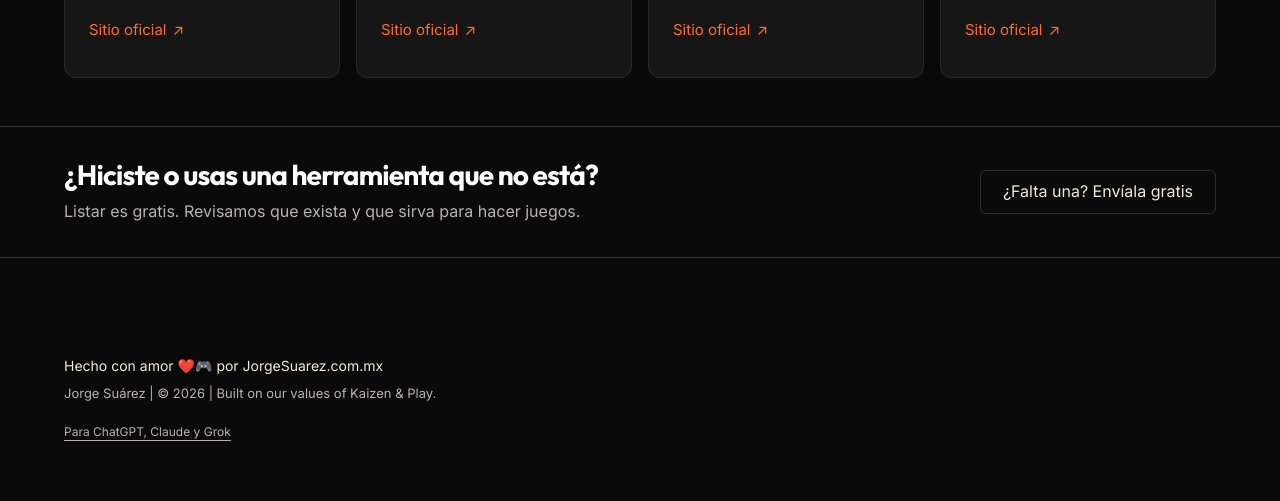
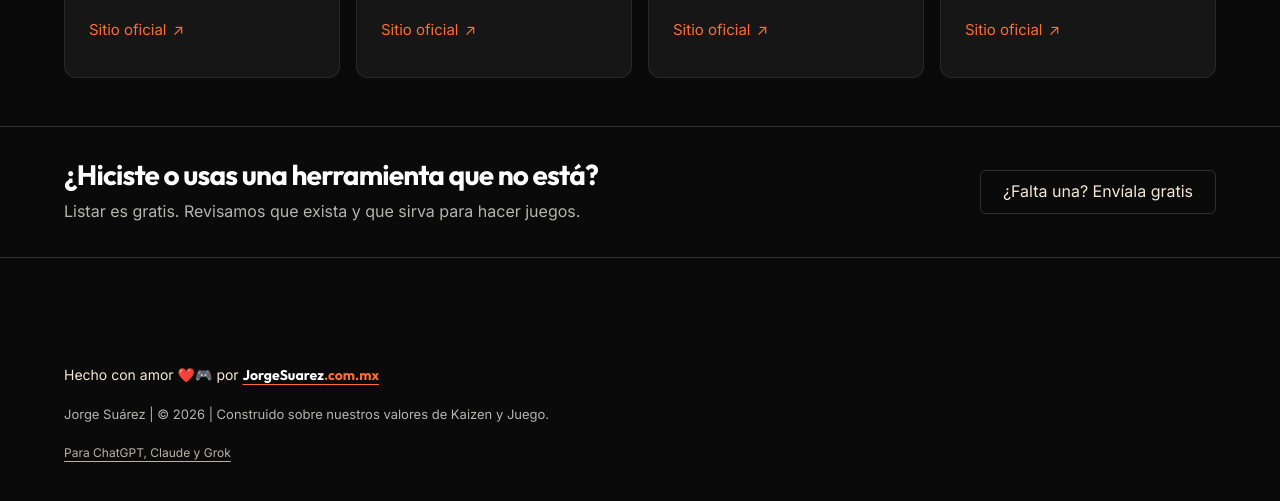
Before and after one commit to jorgefsb/game-industry-resources, a plain HTML site: page ia/index.html in a window 1280 px wide. Shown: the part 5701-6202 px from the top of the page. Drawn offline with Linux system fonts and the light colour scheme.

Commit message:
Footer de /ia/ con liga a JorgeSuarez.com.mx (ida y vuelta)

```diff
--- a/ia/ia.css
+++ b/ia/ia.css
@@ -290,6 +290,9 @@ footer.papacito-footer { display: block; border-top: 1px solid var(--line); padd
 .hud__cta { gap: var(--sp-2); }
 footer.foot { margin-top: var(--sp-7); padding-top: var(--sp-7); padding-bottom: calc(48px + env(safe-area-inset-bottom)); display: grid; gap: 6px; font-size: 13px; color: var(--text-secondary); }
 .foot__love { color: var(--text); font-size: 14px; }
+.foot__home { display: inline-flex; align-items: center; min-height: var(--tap); font-family: var(--display); font-weight: 700; color: var(--text-strong); text-decoration: underline; text-decoration-color: var(--accent); text-decoration-thickness: 1px; text-underline-offset: 4px; }
+.foot__home span { color: var(--accent); }
+.foot__home:hover, .foot__home:focus-visible { color: var(--accent); }
 .foot__llms a { display: inline-flex; align-items: center; min-height: var(--tap); color: var(--text-secondary); font-size: 12px; }
 .foot__llms a:hover { color: var(--accent); }
 
--- a/ia/index.html
+++ b/ia/index.html
@@ -145,8 +145,8 @@
   </main>
 
   <footer class="wrap foot">
-    <p class="foot__love" data-es="Hecho con amor ❤️🎮 por JorgeSuarez.com.mx" data-en="Made with love ❤️🎮 by JorgeSuarez.com.mx">Hecho con amor ❤️🎮 por JorgeSuarez.com.mx</p>
-    <p class="foot__values" data-es="Jorge Suárez | © 2026 | Built on our values of Kaizen &amp; Play." data-en="Jorge Suárez | © 2026 | Built on our values of Kaizen &amp; Play.">Jorge Suárez | © 2026 | Built on our values of Kaizen &amp; Play.</p>
+    <p class="foot__love"><span data-es="Hecho con amor ❤️🎮 por" data-en="Made with love ❤️🎮 by">Hecho con amor ❤️🎮 por</span> <a class="foot__home" href="https://jorgesuarez.com.mx/">JorgeSuarez<span>.com.mx</span></a></p>
+    <p class="foot__values" data-es="Jorge Suárez | © 2026 | Construido sobre nuestros valores de Kaizen y Juego." data-en="Jorge Suárez | © 2026 | Built on our values of Kaizen &amp; Play.">Jorge Suárez | © 2026 | Construido sobre nuestros valores de Kaizen y Juego.</p>
     <p class="foot__llms"><a href="llms.txt" data-t="footer.llms">Para ChatGPT, Claude y Grok</a></p>
   </footer>
 
```
Also changed, not shown: ia/patrocina/index.html (+2 -2 lines).
